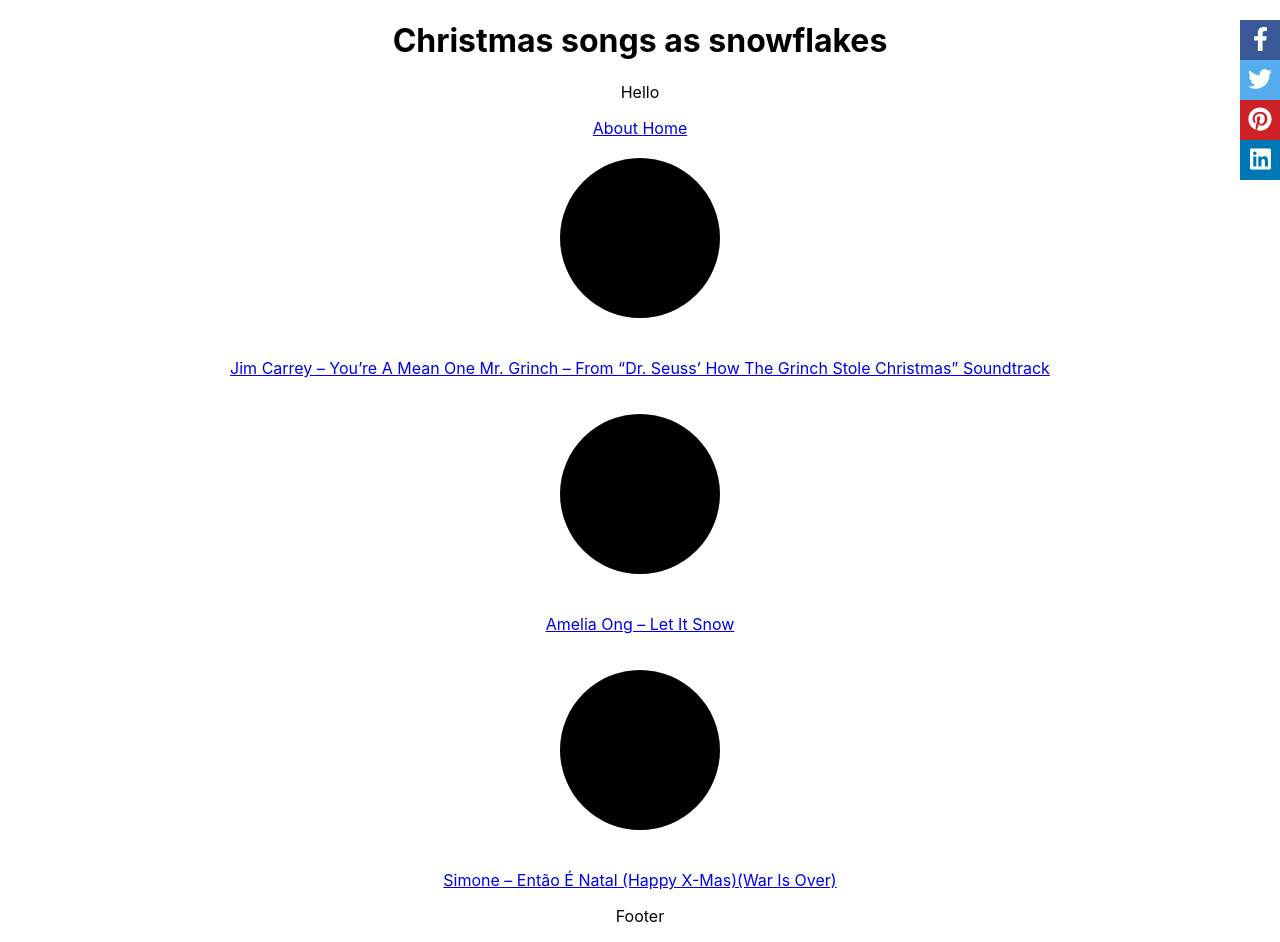
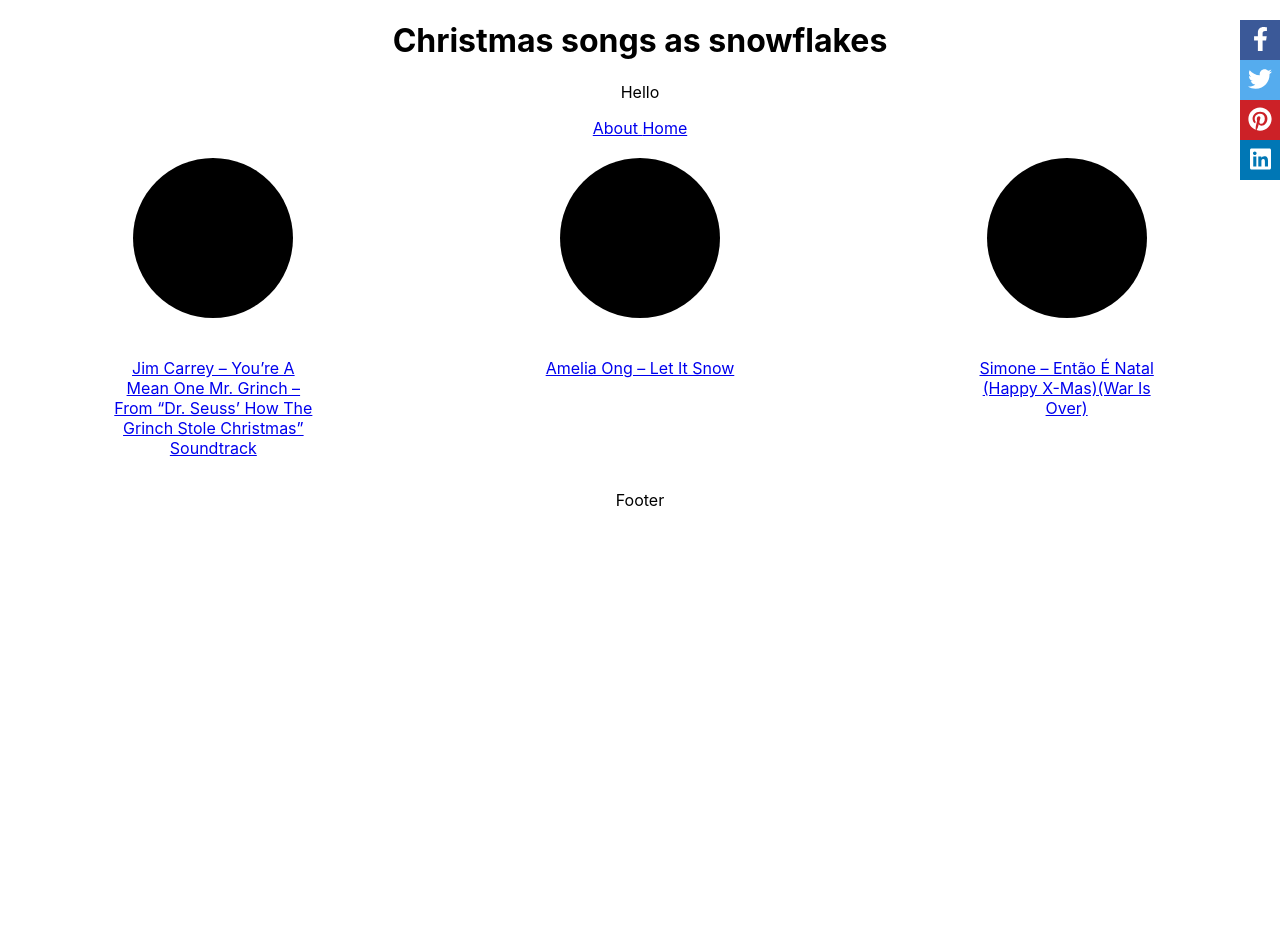
Before and after one commit to maryzam/snowflake-songs, a React (Create React App) app in the folder snowflake-songs-app/: page /#/ in a window 1280 px wide. After the commit the page ends 800 px from the top, so only its background shows below. Built offline with nearby package versions, Linux system fonts and the light colour scheme.

Commit message:
add basic flex layout for list of songs

```diff
--- a/snowflake-songs-app/src/App.js
+++ b/snowflake-songs-app/src/App.js
@@ -2,6 +2,7 @@
 import logo from './logo.svg';
 import './App.css';
 import './style/social-share.css';
+import './style/layout.css';
 
 import Header from "./components/Header";
 import Footer from "./components/Footer";
--- /dev/null
+++ b/snowflake-songs-app/src/style/layout.css
@@ -0,0 +1,14 @@
+.songs-container {
+  display: flex ;
+  -webkit-flex-wrap: wrap;
+  flex-wrap: wrap;
+  justify-content: space-around;
+}
+
+.snowflake-card {
+   text-align: center;
+}
+
+.titleWrap {
+	max-width: 200px;
+}
```
